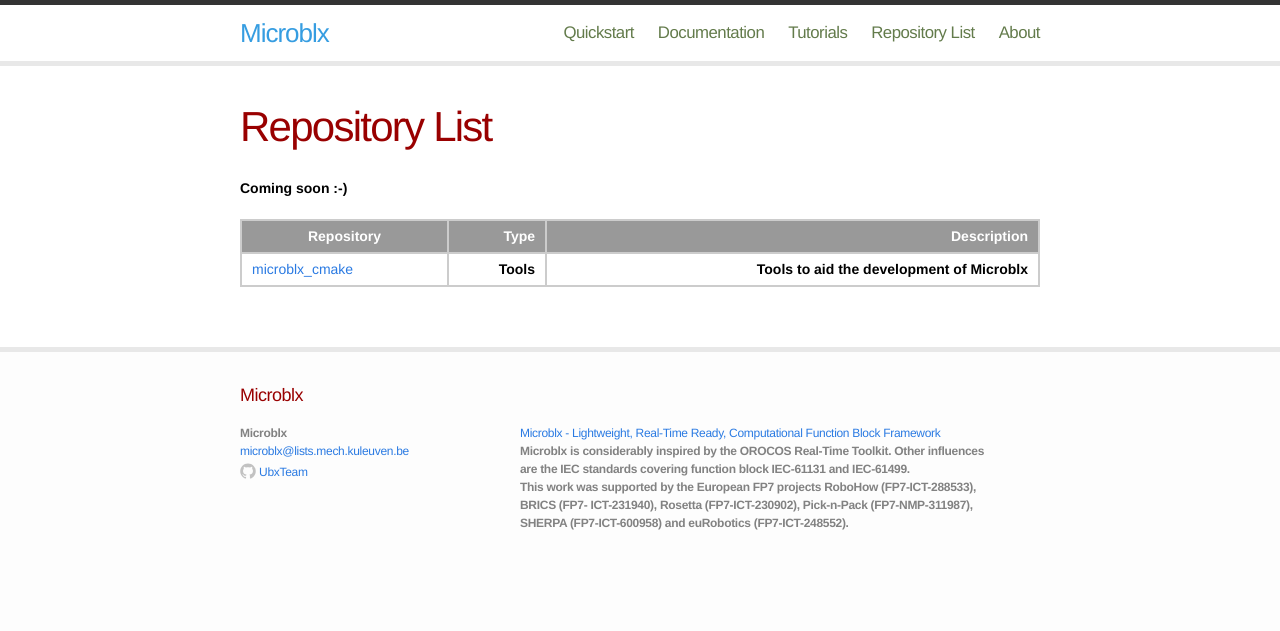
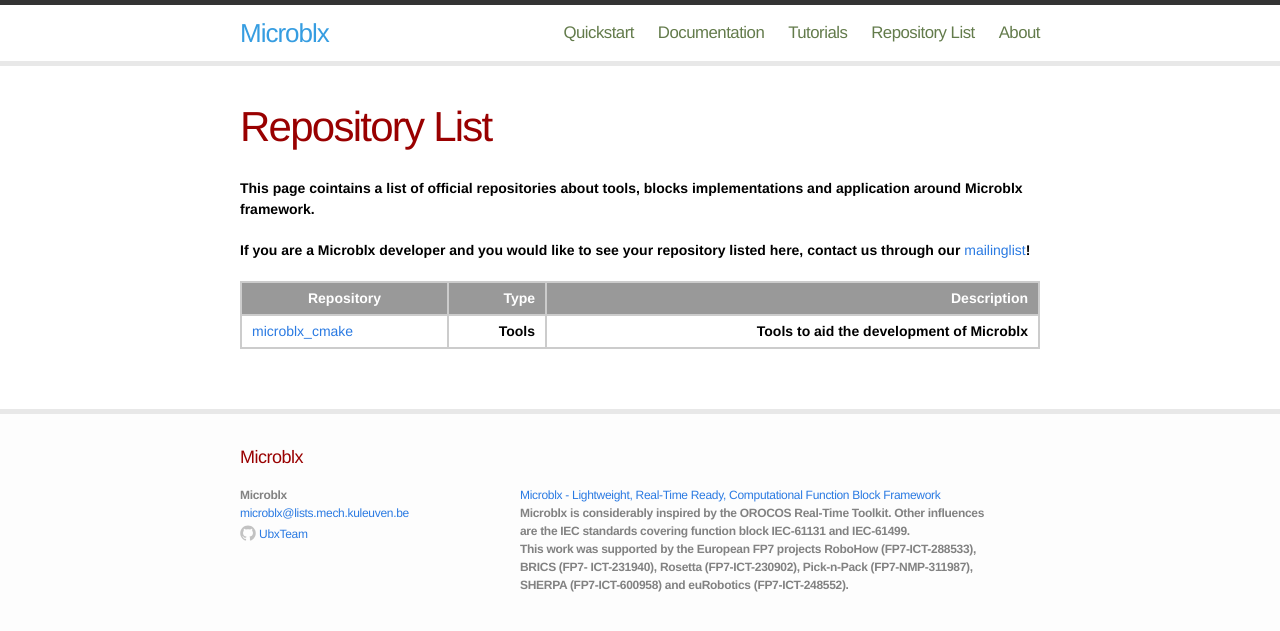
Before and after one commit to haianos/cweb, a Jekyll site: the page built from repolist.md, in a window 1280 px wide. Shown: the top 631 px of the page. Built offline with Jekyll 4.4.1, drawn with Linux system fonts in a browser that asks for light colours.

Commit message:
add repolist text

```diff
--- a/repolist.md
+++ b/repolist.md
@@ -5,7 +5,9 @@
 group: "navigation"
 ---
 
-Coming soon :-)
+This page cointains a list of official repositories about tools, blocks implementations and application around Microblx framework.
+
+If you are a Microblx developer and you would like to see your repository listed here, contact us through our [mailinglist](http://lists.mech.kuleuven.be/mailman/listinfo/microblx)!
 
 | Repository |  Type    |   Description  |
 | -------------|----------------:|----------------:|
```
